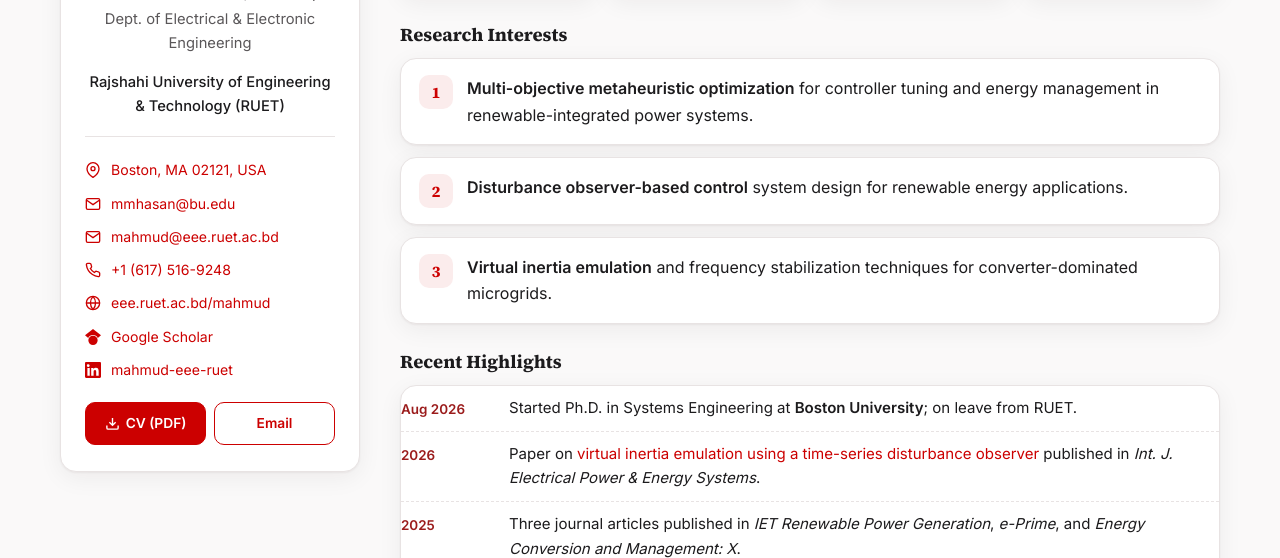
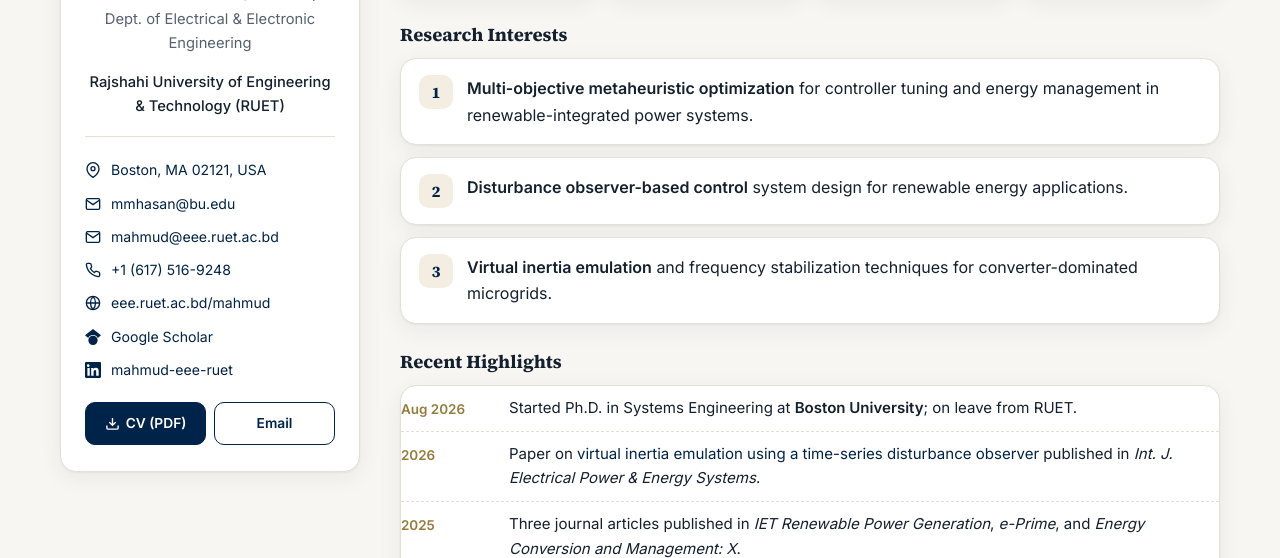
Before and after one commit to mmh-mahmud/mmh-mahmud.github.io, a plain HTML site: page index.html in a window 1280 px wide. Shown: the part 542-1100 px from the top of the page. Drawn offline with Linux system fonts and the light colour scheme.

Commit message:
Add files via upload

```diff
--- a/index.html
+++ b/index.html
@@ -18,20 +18,20 @@
 </script>
 <style>
 :root{
-  --bg:#faf9f9; --surface:#ffffff; --surface-2:#f5f2f2; --text:#1c1b1d; --muted:#5a5759;
-  --line:#e8e3e3; --accent:#cc0000; --accent-2:#9b1c1c; --accent-soft:#fbecec; --chip:#f3efef;
-  --shadow:0 1px 2px rgba(30,20,20,.05),0 6px 24px rgba(30,20,20,.06);
+  --bg:#f7f6f2; --surface:#ffffff; --surface-2:#f2efe6; --text:#14202e; --muted:#566170;
+  --line:#e4e0d6; --accent:#002349; --accent-2:#957c3d; --accent-soft:#f3eee1; --chip:#eef0f3;
+  --shadow:0 1px 2px rgba(0,35,73,.05),0 6px 24px rgba(0,35,73,.06);
 }
 @media (prefers-color-scheme: dark){
   :root:not([data-theme="light"]){
-    --bg:#121214; --surface:#1a1a1d; --surface-2:#232327; --text:#ecebea; --muted:#a6a3a8;
-    --line:#2d2c31; --accent:#ff6b6b; --accent-2:#f3a3a3; --accent-soft:#2b1819; --chip:#27262b;
+    --bg:#0a1626; --surface:#102136; --surface-2:#162a42; --text:#eceef2; --muted:#a3adbb;
+    --line:#223754; --accent:#d4bc84; --accent-2:#c9ad6b; --accent-soft:#2a2a26; --chip:#1b3049;
     --shadow:0 1px 2px rgba(0,0,0,.3),0 6px 24px rgba(0,0,0,.25);
   }
 }
 :root[data-theme="dark"]{
-  --bg:#121214; --surface:#1a1a1d; --surface-2:#232327; --text:#ecebea; --muted:#a6a3a8;
-  --line:#2d2c31; --accent:#ff6b6b; --accent-2:#f3a3a3; --accent-soft:#2b1819; --chip:#27262b;
+  --bg:#0a1626; --surface:#102136; --surface-2:#162a42; --text:#eceef2; --muted:#a3adbb;
+  --line:#223754; --accent:#d4bc84; --accent-2:#c9ad6b; --accent-soft:#2a2a26; --chip:#1b3049;
   --shadow:0 1px 2px rgba(0,0,0,.3),0 6px 24px rgba(0,0,0,.25);
 }
 *{box-sizing:border-box}
@@ -71,7 +71,9 @@ aside.profile{align-self:start}
 .contact svg{flex:none;width:16px;height:16px;margin-top:4px;color:var(--accent)}
 .btns{display:flex;gap:8px;margin-top:16px}
 .btn{flex:1;display:inline-flex;align-items:center;justify-content:center;gap:6px;padding:9px 12px;border-radius:10px;font-size:.86rem;font-weight:600;border:1px solid var(--accent);color:var(--accent);background:transparent}
-.btn.primary{background:#cc0000;border-color:#cc0000;color:#fff}
+.btn.primary{background:#002349;border-color:#002349;color:#fff}
+:root[data-theme="dark"] .btn.primary{background:#957c3d;border-color:#957c3d}
+@media (prefers-color-scheme: dark){:root:not([data-theme="light"]) .btn.primary{background:#957c3d;border-color:#957c3d}}
 .btn:hover{text-decoration:none;filter:brightness(1.05)}
 
 /* Sections */
@@ -98,7 +100,9 @@ ul.clean{list-style:none;margin:0;padding:0}
 /* Publications */
 .toolbar{display:flex;flex-wrap:wrap;gap:8px;align-items:center;margin-bottom:16px}
 .filter{border:1px solid var(--line);background:var(--surface);color:var(--muted);padding:6px 14px;border-radius:999px;font:500 .86rem Inter,sans-serif;cursor:pointer}
-.filter.on{background:#cc0000;border-color:#cc0000;color:#fff}
+.filter.on{background:#002349;border-color:#002349;color:#fff}
+:root[data-theme="dark"] .filter.on{background:#957c3d;border-color:#957c3d}
+@media (prefers-color-scheme: dark){:root:not([data-theme="light"]) .filter.on{background:#957c3d;border-color:#957c3d}}
 .search{margin-left:auto;flex:1;min-width:180px;max-width:280px;border:1px solid var(--line);background:var(--surface);color:var(--text);padding:7px 14px;border-radius:999px;font:inherit;font-size:.88rem}
 .pub-group h3{font-size:1.1rem;margin:22px 0 10px;color:var(--muted);font-family:Inter,sans-serif;font-weight:600;text-transform:uppercase;letter-spacing:.06em;font-size:.8rem}
 .pub{display:grid;grid-template-columns:44px 1fr;gap:12px;padding:16px 18px;margin-bottom:10px;transition:border-color .15s,transform .15s}
@@ -202,6 +206,18 @@ footer .wrap{display:flex;justify-content:space-between;gap:12px;flex-wrap:wrap}
   .card{box-shadow:none}
   body{background:#fff}
 }
+
+/* ===== Navy & gold header (both themes) ===== */
+header.nav{background:#002349;border-bottom:1px solid rgba(255,255,255,.12);backdrop-filter:none}
+header.nav .brand{color:#fff}
+header.nav ul a{color:rgba(255,255,255,.78);border-radius:0;letter-spacing:.06em;text-transform:uppercase;font-size:.74rem;font-weight:600;padding:8px 10px;border-bottom:2px solid transparent}
+header.nav ul a:hover{background:transparent;color:#fff}
+header.nav ul a.active{background:transparent;color:#fff;border-bottom-color:#957c3d}
+header.nav .icon-btn{background:transparent;border-color:rgba(255,255,255,.35);color:#fff}
+@media (max-width:980px){header.nav ul{background:#002349;border-color:rgba(255,255,255,.12)}}
+.btn{border-color:var(--accent);color:var(--accent)}
+.tag.type-c{background:color-mix(in srgb,#957c3d 15%,transparent);color:#7a6430}
+:root[data-theme="dark"] .tag.type-c{color:#d4bc84}
 </style>
 </head>
 <body>
```
